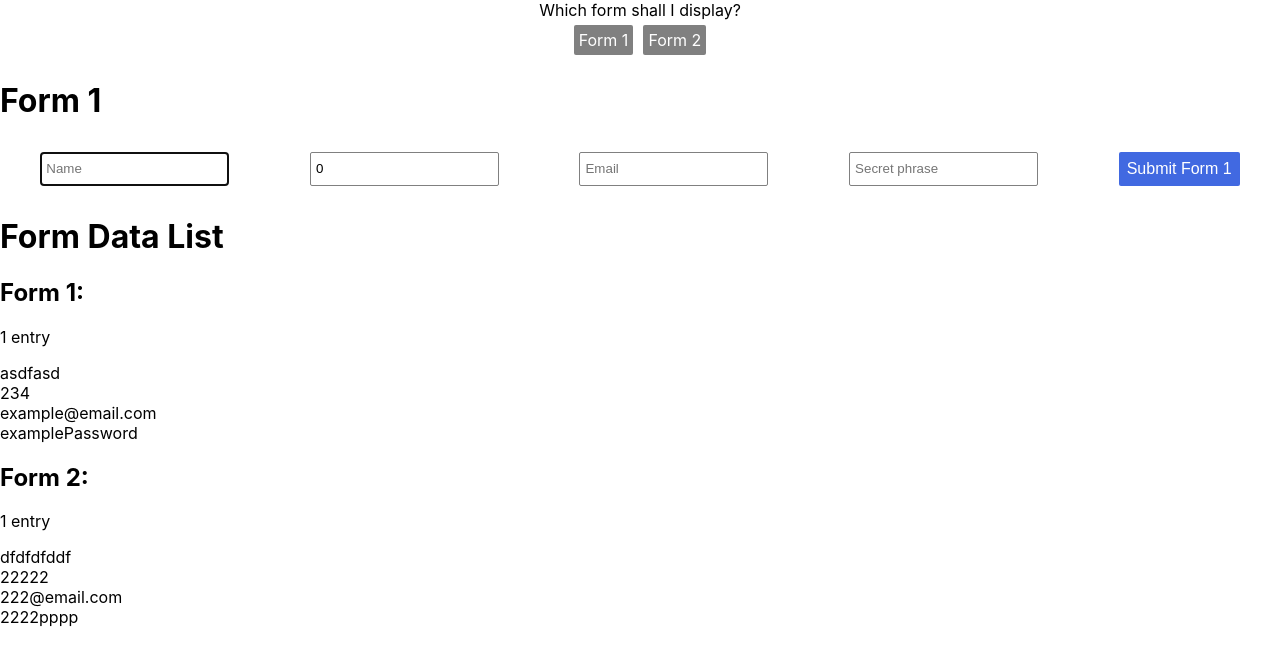
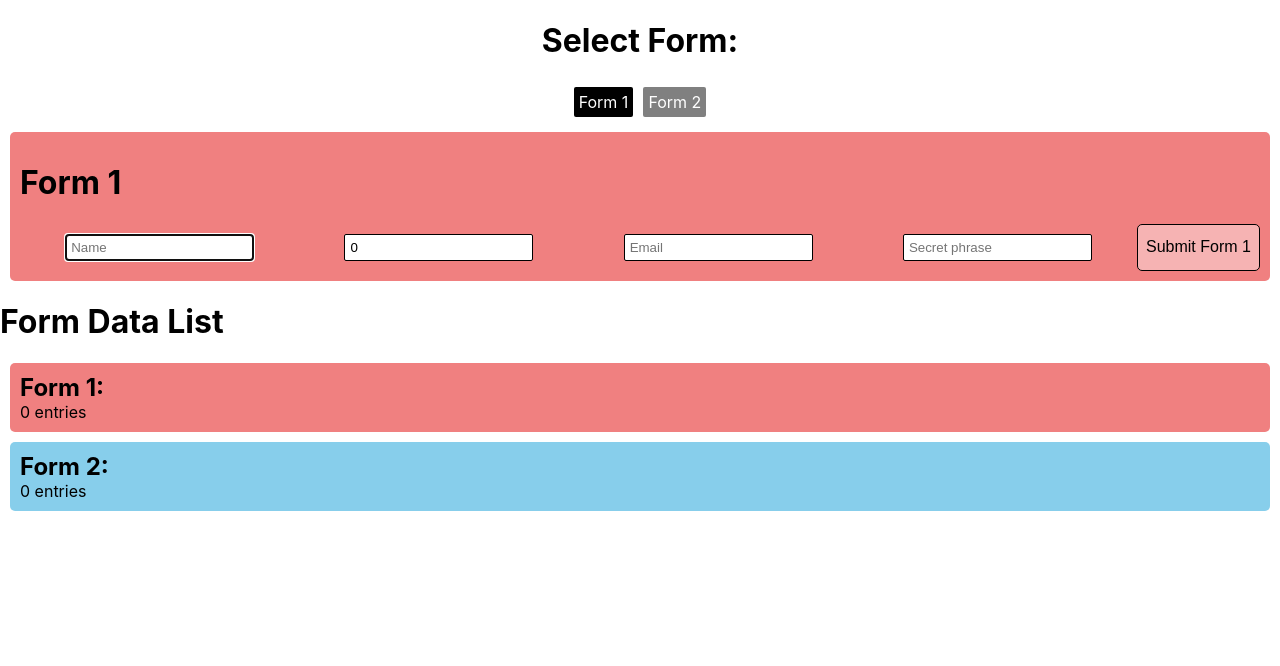
Before and after one commit to MacLure/higherme_challenge, a React (Create React App) app: page / in a window 1280 px wide. Shown: the top 666 px of the page. Built offline with nearby package versions, Linux system fonts and the light colour scheme.

Commit message:
general styling

```diff
--- a/src/components/container.jsx
+++ b/src/components/container.jsx
@@ -14,20 +14,21 @@ class Container extends Component {
    }
 
   render() {
+
     return (
       <div>
-        <div className="formSelect">
-          Which form shall I display?
+        <div style={styles.formSelect}>
+          <h1>Select Form:</h1>
           <div>
             <div
-              className="formSelectButton"
+              style={this.state.selectedForm === 1 ? styles.formSelectButtonActive : styles.formSelectButtonPassive}
               onClick={e=>{this.switchForm(1)}}
             >
               Form 1
             </div>
             <div
-              className="formSelectButton"
-              onClick={e=>{this.switchForm(2)}}
+            style={this.state.selectedForm === 2 ? styles.formSelectButtonActive : styles.formSelectButtonPassive}
+            onClick={e=>{this.switchForm(2)}}
             >
               Form 2
             </div>
@@ -42,3 +43,27 @@ class Container extends Component {
 }
 
 export default Container;
+
+
+const styles = {}
+styles.formSelect = {
+  textAlign: 'center',
+}
+
+styles.formSelectButtonPassive = {
+  display: 'inline-block',
+  color: 'white',
+  backgroundColor: 'grey',
+  margin: '5px',
+  padding: '5px',
+  borderRadius: '2px',
+}
+
+styles.formSelectButtonActive = {
+  display: 'inline-block',
+  color: 'white',
+  backgroundColor: 'black',
+  margin: '5px',
+  padding: '5px',
+  borderRadius: '2px',
+}
--- a/src/components/form1.jsx
+++ b/src/components/form1.jsx
@@ -7,7 +7,7 @@ class Form1 extends Component {
     super(props)
 
     this.state = {
-      name: '',
+      text: '',
       number: 0,
       email: '',
       password: '',
@@ -15,7 +15,7 @@ class Form1 extends Component {
   }
 
    onTextChange = (e) => {
-     this.setState({name: e.target.value})
+     this.setState({text: e.target.value})
    }
 
    onNumChange = (e) => {
@@ -37,15 +37,15 @@ class Form1 extends Component {
 
   render() {
     return (
-      <div>
+      <div style={styles.form1}>
       <h1>Form 1</h1>
         <form onSubmit ={ this.onSubmit}>
-          <div  className="formInputs">
-            <input type="text" value={this.state.text} onChange={this.onTextChange} placeholder="Name" autoFocus />
-            <input type="number" value={this.state.number} onChange={this.onNumChange} placeholder="Number" />
-            <input type="email" value={this.state.email} onChange={this.onEmailChange} placeholder="Email" autoComplete="username" />
-            <input type="password" value={this.state.password} onChange={this.onPasswordChange} placeholder="Secret phrase" autoComplete="current-password"/>
-            <input type="submit" value="Submit Form 1" />
+          <div style={styles.formInputs}>
+            <input type="text" value={this.state.text} onChange={this.onTextChange} placeholder="Name" style={styles.input} autoFocus />
+            <input type="number" value={this.state.number} onChange={this.onNumChange} placeholder="Number" style={styles.input} />
+            <input type="email" value={this.state.email} onChange={this.onEmailChange} placeholder="Email" autoComplete="username" style={styles.input} />
+            <input type="password" value={this.state.password} onChange={this.onPasswordChange} placeholder="Secret phrase" autoComplete="current-password" style={styles.input}/>
+            <input type="submit" value="Submit Form 1" style={styles.submitButton} />
           </div>
         </form>
       </div>
@@ -54,3 +54,35 @@ class Form1 extends Component {
 }
 
 export default connect()(Form1)
+
+const styles = {}
+
+styles.form1 = {
+  margin: '10px',
+  padding: '10px',
+  backgroundColor: 'lightcoral',
+  borderRadius: '5px',
+}
+
+styles.formInputs = {
+  display: 'flex',
+  flexFlow: 'row wrap',
+  justifyContent: 'space-evenly',
+}
+
+styles.input = {
+  border: '1px solid black',
+  margin: '10px auto',
+  padding: '5px',
+  borderRadius: '2px',
+}
+
+styles.submitButton = {
+  display: 'inline-block',
+  color: 'black',
+  backgroundColor: 'rgba(255,255,255,0.4)',
+  border: '1px solid black',
+  fontSize: '1em',
+  padding: '8px',
+  borderRadius: '5px',
+}
--- a/src/components/form2.jsx
+++ b/src/components/form2.jsx
@@ -7,7 +7,7 @@ class Form2 extends Component {
     super(props)
 
     this.state = {
-      name: '',
+      text: '',
       number: 0,
       email: '',
       password: '',
@@ -15,7 +15,7 @@ class Form2 extends Component {
   }
 
    onTextChange = (e) => {
-    this.setState({name: e.target.value})
+    this.setState({text: e.target.value})
   }
 
   onNumChange = (e) => {
@@ -37,15 +37,15 @@ class Form2 extends Component {
 
  render() {
   return (
-      <div>
+    <div style={styles.form2}>
     <h1>Form 2</h1>
       <form onSubmit ={ this.onSubmit}>
-          <div  className="formInputs">
-          <input type="text" value={this.state.text} onChange={this.onTextChange} placeholder="Name" autoFocus />
-          <input type="number" value={this.state.number} onChange={this.onNumChange} placeholder="Number" />
-          <input type="email" value={this.state.email} onChange={this.onEmailChange} placeholder="Email" autoComplete="username" />
-          <input type="password" value={this.state.password} onChange={this.onPasswordChange} placeholder="Secret phrase" autoComplete="current-password"/>
-          <input type="submit" value="Submit Form 2" />
+        <div style={styles.formInputs}>
+          <input type="text" value={this.state.text} onChange={this.onTextChange} placeholder="Name" style={styles.input} autoFocus />
+          <input type="number" value={this.state.number} onChange={this.onNumChange} placeholder="Number" style={styles.input} />
+          <input type="email" value={this.state.email} onChange={this.onEmailChange} placeholder="Email" autoComplete="username" style={styles.input} />
+          <input type="password" value={this.state.password} onChange={this.onPasswordChange} placeholder="Secret phrase" autoComplete="current-password" style={styles.input}/>
+          <input type="submit" value="Submit Form 2" style={styles.submitButton} />
         </div>
       </form>
     </div>
@@ -54,3 +54,35 @@ class Form2 extends Component {
 }
 
 export default connect()(Form2)
+
+const styles = {}
+
+styles.form2 = {
+margin: '10px',
+padding: '10px',
+backgroundColor: 'skyblue',
+borderRadius: '5px',
+}
+
+styles.formInputs = {
+display: 'flex',
+flexFlow: 'row wrap',
+justifyContent: 'space-evenly',
+}
+
+styles.input = {
+border: '1px solid black',
+margin: '10px auto',
+padding: '5px',
+borderRadius: '3px',
+}
+
+styles.submitButton = {
+display: 'inline-block',
+color: 'black',
+backgroundColor: 'rgba(255,255,255,0.4)',
+border: '1px solid black',
+fontSize: '1em',
+padding: '8px',
+borderRadius: '5px',
+}
--- a/src/components/formDataList.jsx
+++ b/src/components/formDataList.jsx
@@ -4,24 +4,31 @@ import ListItem from './listItem';
 
 
 const FormDataList = (props) => {
-  console.log(props.data)
   const form1Data = props.data.filter(entry => entry.form === 1)
 
   const form2Data = props.data.filter(entry => entry.form === 2)
 
   return (
-    <div>
+    <div style={styles.list}>
       <h1>Form Data List</h1>
-      <h2>Form 1:</h2>
-      <p>{form1Data.length} {form1Data.length === 1 ? 'entry' : 'entries'}</p>
-      {form1Data.map((entry, index) =>
-        <ListItem key={index} entry={entry} />
-      )}
-      <h2>Form 2:</h2>
-      <p>{form2Data.length} {form2Data.length === 1 ? 'entry' : 'entries'}</p>
+      <div style={styles.list1}>
+        <h2 style={styles.subHeading}>Form 1:</h2>
+        {form1Data.length} {form1Data.length === 1 ? 'entry' : 'entries'}
+        <div style={styles.listFlex}>
+        {form1Data.map((entry, index) =>
+          <ListItem key={index} entry={entry} />
+        )}
+        </div>
+      </div>
+      <div style={styles.list2}>
+      <h2 style={styles.subHeading}>Form 2:</h2>
+      {form2Data.length} {form2Data.length === 1 ? 'entry' : 'entries'}
+      <div style={styles.listFlex}>
       {form2Data.map((entry, index) =>
         <ListItem key={index} entry={entry} />
       )}
+      </div>
+      </div>
     </div>
    );
 }
@@ -31,3 +38,33 @@ const mapStateToProps = (state) => {
 }
 
 export default connect(mapStateToProps)(FormDataList)
+
+const styles = {}
+
+styles.list = {
+}
+
+styles.subHeading = {
+  margin: 0,
+}
+
+styles.list1 = {
+  margin: '10px',
+  padding: '10px',
+  backgroundColor: 'lightcoral',
+  borderRadius: '5px',
+}
+
+styles.list2 = {
+  margin: '10px',
+  padding: '10px',
+  backgroundColor: 'skyblue',
+  borderRadius: '5px',
+
+}
+
+styles.listFlex = {
+display: 'flex',
+flexFlow: 'row wrap',
+justifyContent: 'space-evenly',
+}
--- a/src/components/listItem.jsx
+++ b/src/components/listItem.jsx
@@ -3,13 +3,22 @@ import React from 'react';
 const ListItem = (props) => {
   const {text, number, email, password} = props.entry
   return (
-    <div>
-      <div>{text}</div>
-      <div>{number}</div>
-      <div>{email}</div>
-      <div>{password}</div>
+    <div style={styles.entry}>
+      <div><strong>Name:</strong> {text}</div>
+      <div><strong>Number:</strong> {number}</div>
+      <div><strong>email:</strong> {email}</div>
+      <div><strong>Secret phrase:</strong> {password}</div>
     </div>
    );
 }
 
 export default ListItem;
+
+const styles = {}
+
+styles.entry = {
+  margin: '10px auto',
+  backgroundColor: 'rgba(255,255,255,0.4)',
+  borderRadius: '5px',
+  padding: '5px',
+}
--- a/src/index.css
+++ b/src/index.css
@@ -12,39 +12,3 @@ code {
   font-family: source-code-pro, Menlo, Monaco, Consolas, "Courier New",
     monospace;
 }
-
-.formSelect {
-  text-align: center;
-}
-
-.formSelectButton {
-  display: inline-block;
-  color: white;
-  background-color: grey;
-  margin: 5px;
-  padding: 5px;
-  border-radius: 2px;
-}
-
-.formInputs {
-  display: flex;
-  flex-flow: row wrap;
-  justify-content: space-evenly;
-}
-
-input {
-  border: 1px solid grey;
-  margin: 10px auto;
-  padding: 5px;
-  border-radius: 2px;
-}
-
-input[type="submit"] {
-  display: inline-block;
-  color: white;
-  background-color: royalblue;
-  border: none;
-  font-size: 1em;
-  padding: 8px;
-  border-radius: 2px;
-}
--- a/src/index.js
+++ b/src/index.js
@@ -6,30 +6,27 @@ import * as serviceWorker from './serviceWorker';
 
 import { Provider } from 'react-redux';
 import configureStore from './store/configureStore';
-import {submitForm1, submitForm2} from './actions/submitForms';
+// import {submitForm1, submitForm2} from './actions/submitForms';
 
 const store = configureStore()
 
-store.dispatch(submitForm1(
-  {
-    text: "asdfasd",
-    number: 234,
-    email: 'example@email.com',
-    password: 'examplePassword'
-  }
-))
+// store.dispatch(submitForm1(
+//   {
+//     text: "asdfasd",
+//     number: 234,
+//     email: 'example@email.com',
+//     password: 'examplePassword'
+//   }
+// ))
 
-store.dispatch(submitForm2(
-  {
-    text: "dfdfdfddf",
-    number: 22222,
-    email: '222@email.com',
-    password: '2222pppp'
-  }
-))
-
-
-console.log(store.getState())
+// store.dispatch(submitForm2(
+//   {
+//     text: "dfdfdfddf",
+//     number: 22222,
+//     email: '222@email.com',
+//     password: '2222pppp'
+//   }
+// ))
 
 const jsx = (
   <Provider store={store}>
--- a/src/store/configureStore.js
+++ b/src/store/configureStore.js
@@ -1,6 +1,4 @@
 import { createStore, combineReducers } from 'redux'
-// import form1Reducer from '../reducers/form1'
-// import form2Reducer from '../reducers/form2'
 import formsData from '../reducers/formsData'
 
 export default () => {
```
Lines whose indentation alone changed are shown as unchanged.
